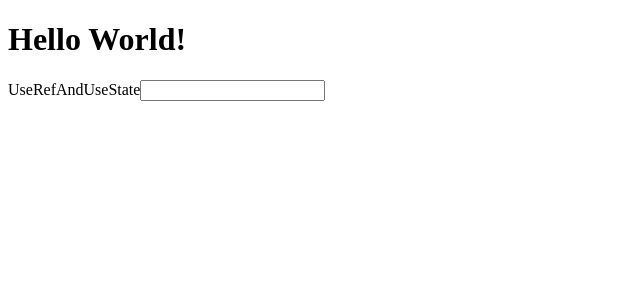
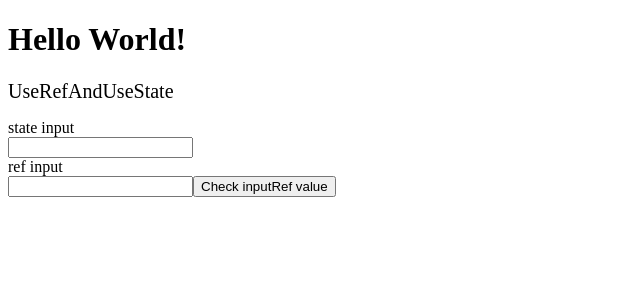
Before and after one commit to zeriong/js-react-revise, a React (Create React App) app: page / in a window 1280 px wide. Shown: the top 300 px of the page, without its empty margins (0-640 px from the left). Built offline with nearby package versions, Linux system fonts and the light colour scheme.

Commit message:
javascript: useRef와 useState를 input에 활용하여 특징과 차이점 서술

```diff
--- a/src/list/UseRefAndUseState.js
+++ b/src/list/UseRefAndUseState.js
@@ -1,12 +1,54 @@
+/**
+ * input에 useState와 useRef를 활용하여 두 훅의 차이점 확인
+ * */
+
 import {useRef, useState} from 'react';
 
 export const UseRefAndUseState = () => {
-    const inputRef = useRef('');
+    const colorList = ['red', 'potato', 'tomato', 'skyBlue', 'gray', 'black', 'yellow', 'blue', 'green'];
+
+    const inputRef = useRef(null);
     const [input, setInput] = useState('');
+
+    // useState를 활용한 인풋 변경 시 실행되어 value 값 변경
+    const onStateChange = ({ target }) => {
+        setInput(target.value);
+
+        const random = Math.round(Math.random() * 10);
+        target.style.color = colorList[random];
+
+        console.log(random)
+    };
+
+    // 컴포넌트 리렌더링 시 콘솔로그 발생
+    console.log('re-rendering');
+
+    // setState를 활용하면 리렌더링이 일어난다.
+    // useRef를 활용하면 리렌더링이 일어날 필요가 없어진다.
+
+    // useState를 활용해서 input 값을 컨트롤하는 방식이 오히려 리액트다운 방식이라고 볼 수 있다.
+    // 굳이 리렌더링을 왜 시켜줄까 라고 생각한다면 과연 그 방식이 큰 비용을 소모하는가? 확장성이 있는가?
+    // 에 대해서 고민해본다면 setState를 활용해서 value를 세팅하는 것이 더 나은 방식일 수 있다.
+    // useRef는 DOM에 직접 접근할 수 있고 current라는 바구니를 통해 변수를 저장할 수 있는 훅이라고 볼 수 있다.
+
     return (
         <div>
-            UseRefAndUseState
-            <input/>
+            <div style={{fontSize: "20px", marginBottom: "16px"}}>UseRefAndUseState</div>
+            <div>
+                <div>state input</div>
+                <input value={input} onChange={onStateChange}/>
+            </div>
+            <div>
+                <div>ref input</div>
+                <input ref={inputRef}/>
+
+                <button type='button' onClick={e => {
+                    e.preventDefault();
+                    console.log(inputRef.current.value);
+                }}>
+                    Check inputRef value
+                </button>
+            </div>
         </div>
     )
 }
```
